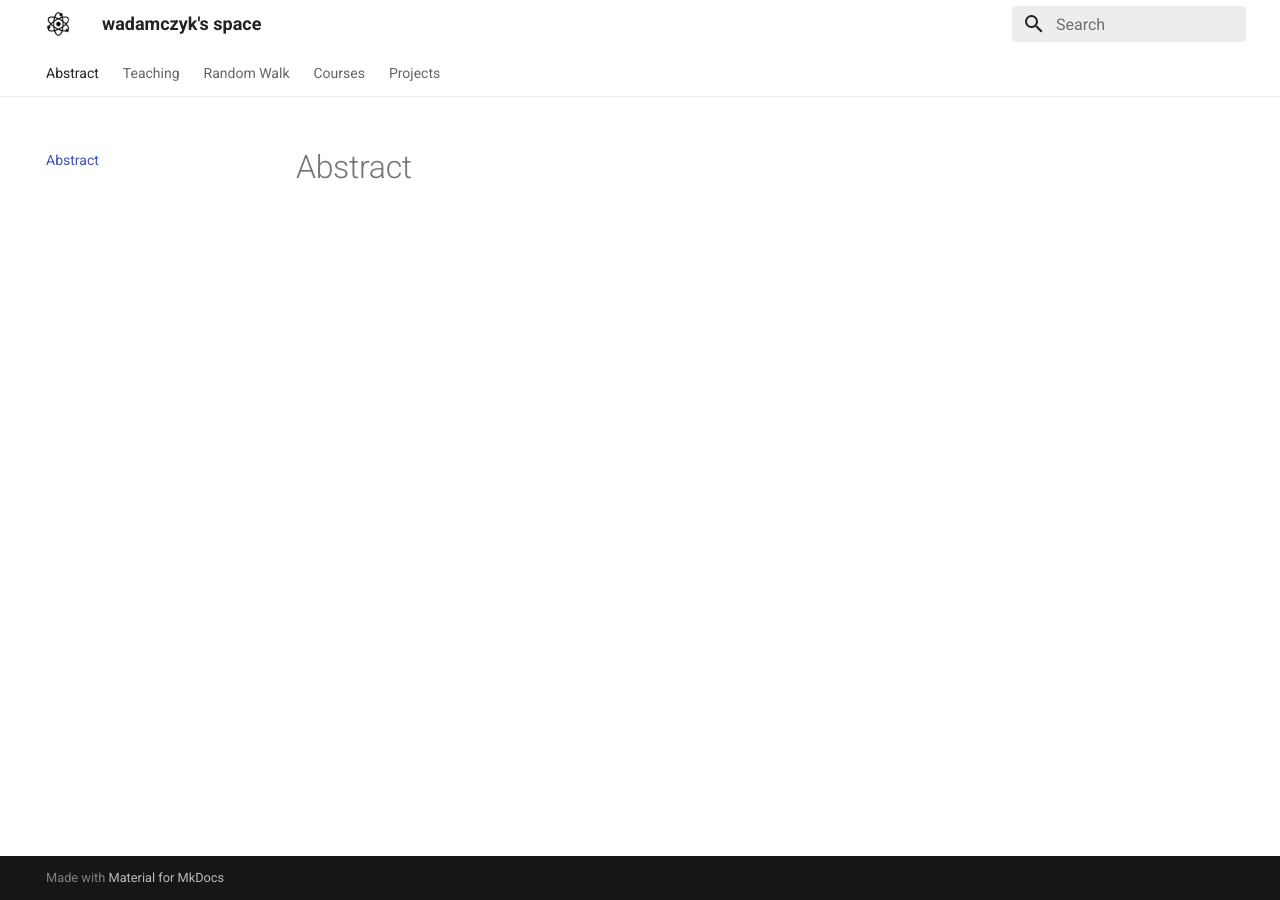
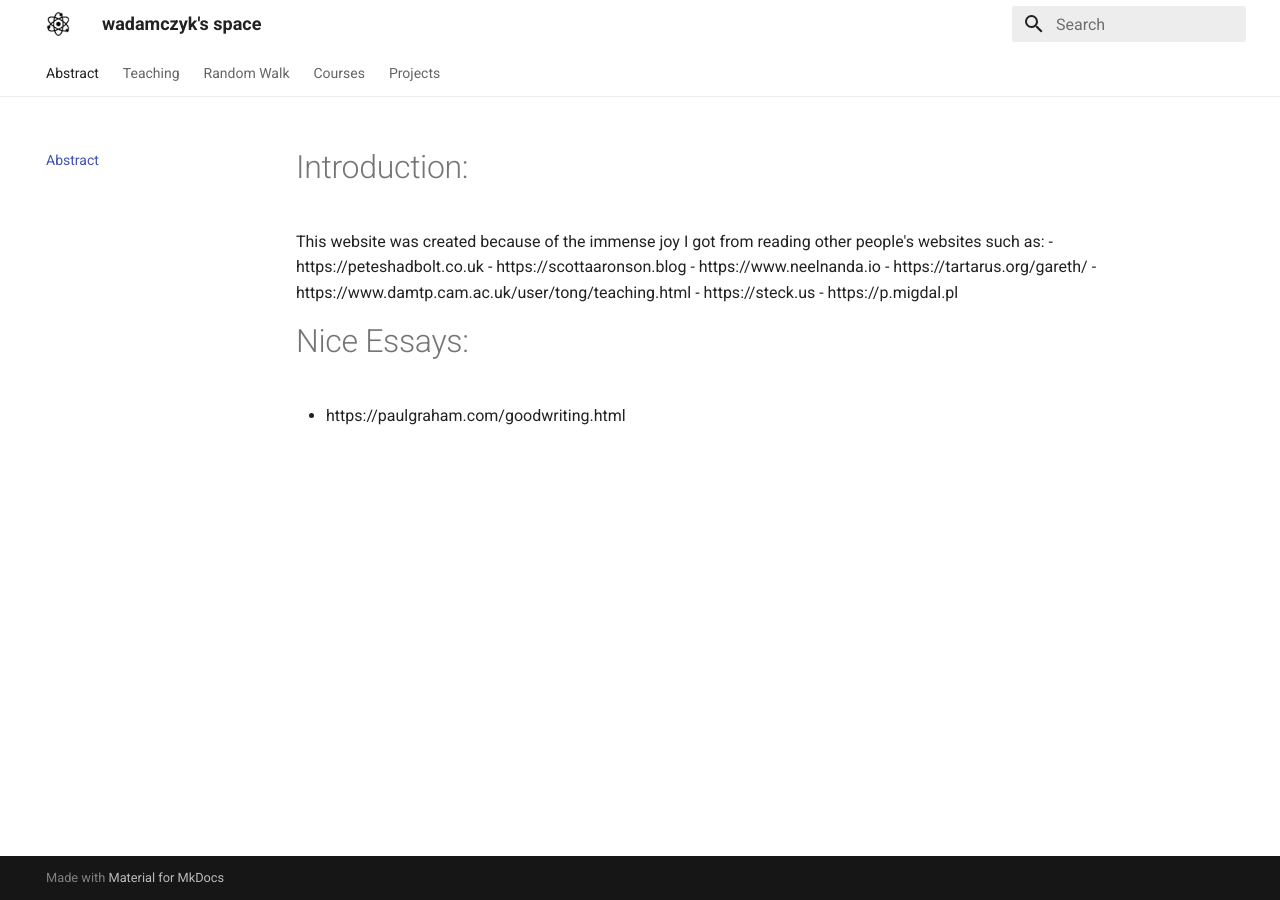
Before and after one commit to wojtekadamczyk3/wadamczyk, an MkDocs documentation site: the page built from docs/index.md, in a window 1280 px wide. Built offline with MkDocs 1.6.1 and Material for MkDocs 9.7.7, drawn with Linux system fonts in a browser that asks for light colours.

Commit message:
Changed index page to include links to websites

```diff
--- a/docs/index.md
+++ b/docs/index.md
@@ -1 +1,14 @@
-# Abstract
+# Introduction:
+
+This website was created because of the immense joy I got from reading other people's websites such as:
+- https://peteshadbolt.co.uk
+- https://scottaaronson.blog
+- https://www.neelnanda.io
+- https://tartarus.org/gareth/
+- https://www.damtp.cam.ac.uk/user/tong/teaching.html
+- https://steck.us
+- https://p.migdal.pl
+
+
+# Nice Essays:
+- https://paulgraham.com/goodwriting.html
```
